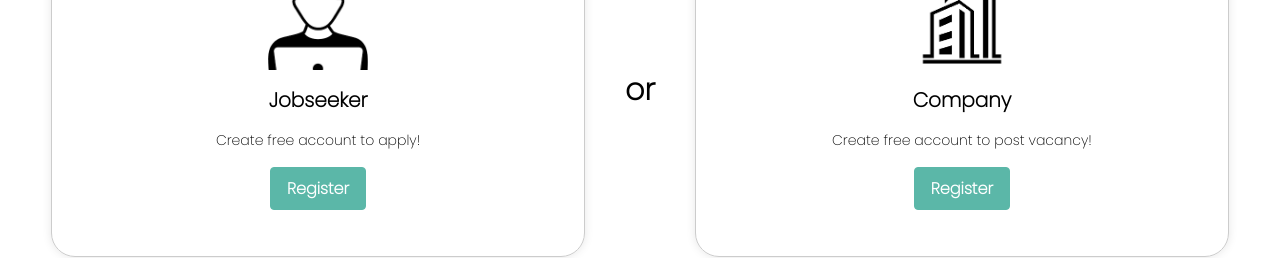
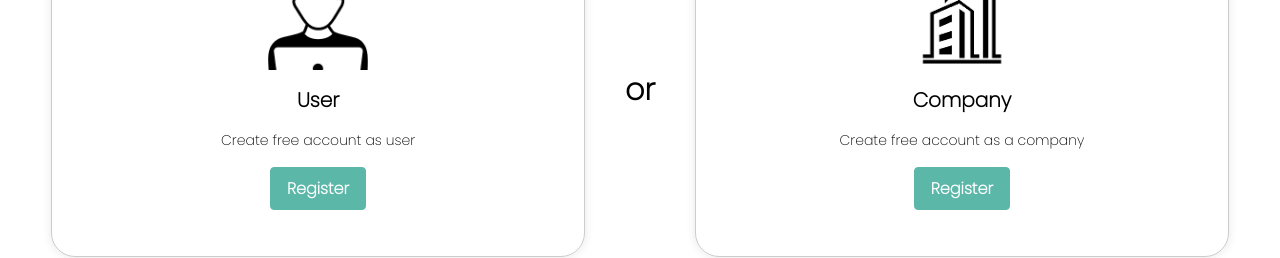
Before and after one commit to neupsulav/professional_networking_platform, a React (Create React App) app in the folder frontend/: page /signup-options in a window 1280 px wide. Shown: the part 314-572 px from the top of the page. Built offline with nearby package versions, Linux system fonts and the light colour scheme.

Commit message:
Minor changes

```diff
--- a/frontend/src/pages/SignupOptions.jsx
+++ b/frontend/src/pages/SignupOptions.jsx
@@ -21,8 +21,8 @@ const SignupOptions = () => {
           <div className="signup_options">
             <div className="option" onClick={() => handleOptionClick("user")}>
               <img src={userImage} alt="User Icon" />
-              <h3>Jobseeker</h3>
-              <p>Create free account to apply!</p>
+              <h3>User</h3>
+              <p>Create free account as user</p>
               <button>Register</button>
             </div>
             <h2>or</h2>
@@ -32,7 +32,7 @@ const SignupOptions = () => {
             >
               <img src={companyImage} alt="Company Icon" />
               <h3>Company</h3>
-              <p>Create free account to post vacancy!</p>
+              <p>Create free account as a company</p>
               <button>Register</button>
             </div>
           </div>
```
